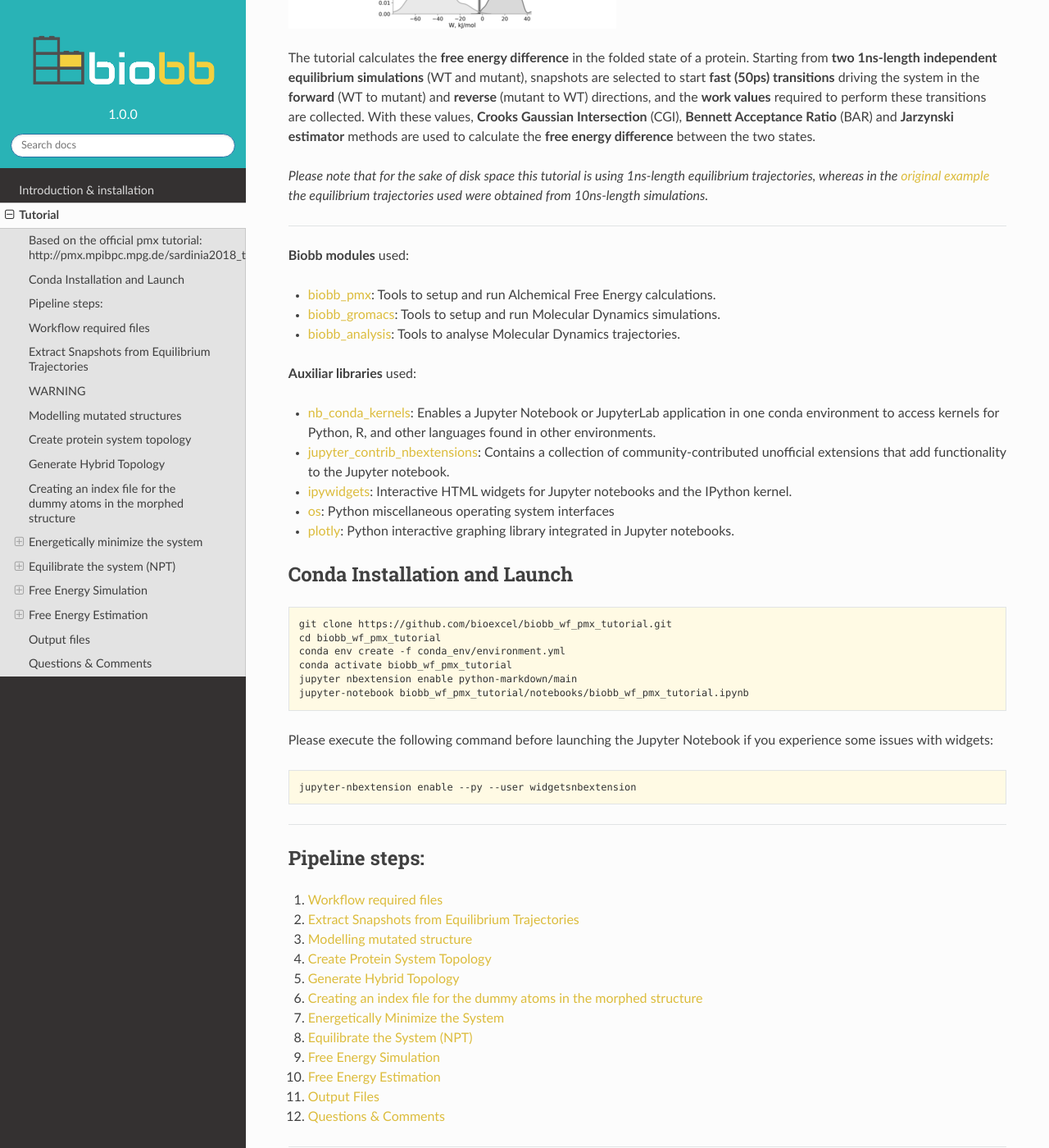
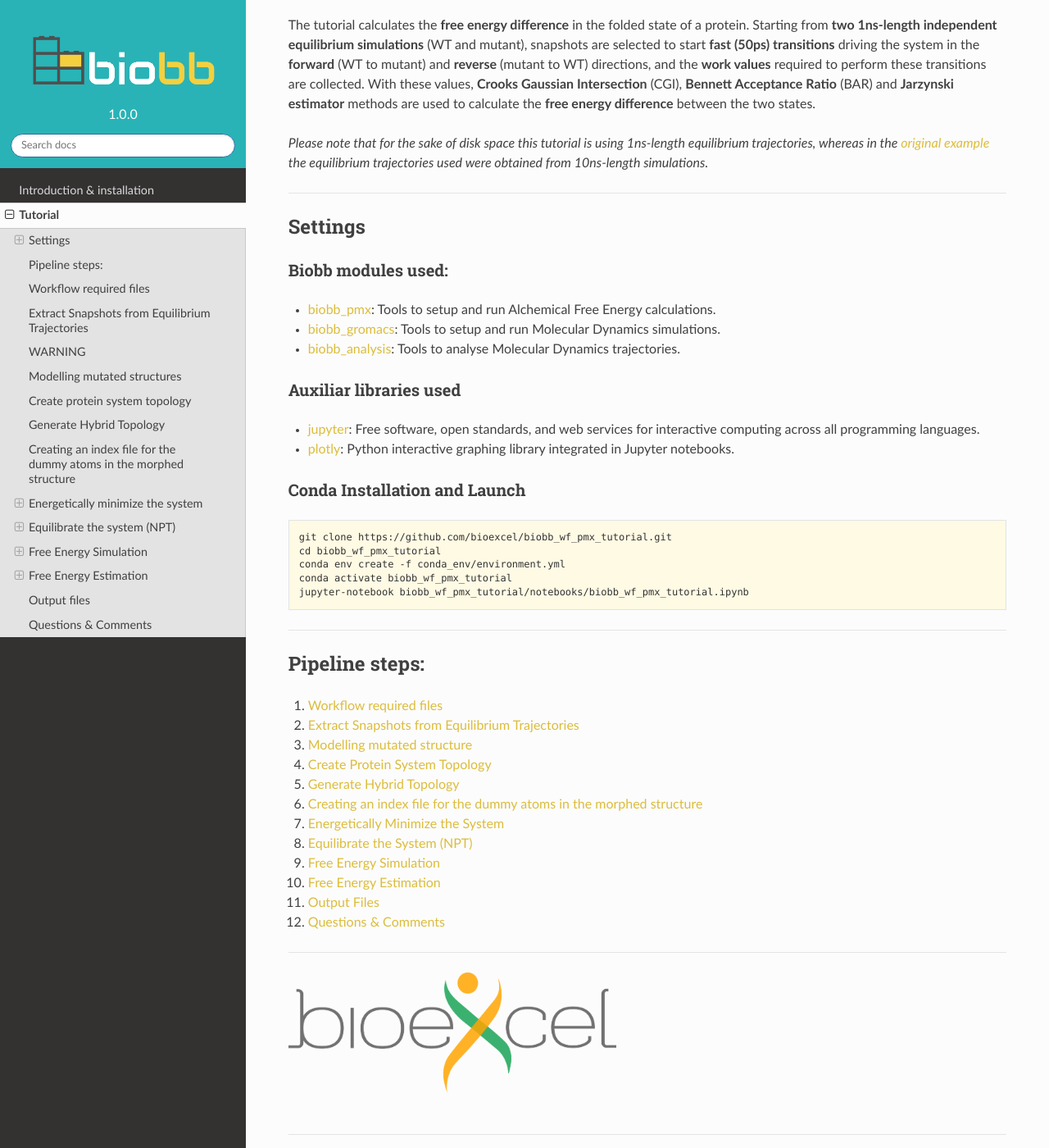
Before and after one commit to bioexcel/biobb_wf_pmx_tutorial, a Sphinx documentation site: the page built from biobb_wf_pmx_tutorial/docs/source/tutorial.md, in a window 1280 px wide and 1400 px high, scrolled down 1114 px. Shown: the whole window at 82% size. Built offline with Sphinx 7.4.7 and the Read the Docs theme 2.0.0, drawn with Linux system fonts in a browser that asks for light colours; some of the changed text lies outside the part shown.

Commit message:
Fixed tutorial introduction

````diff
--- a/biobb_wf_pmx_tutorial/docs/source/tutorial.md
+++ b/biobb_wf_pmx_tutorial/docs/source/tutorial.md
@@ -1,5 +1,5 @@
 # Mutation Free Energy Calculations using BioExcel Building Blocks (biobb)
-### Based on the official pmx tutorial: http://pmx.mpibpc.mpg.de/sardinia2018_tutorial1/index.html
+**Based on the official pmx tutorial:** [http://pmx.mpibpc.mpg.de/sardinia2018_tutorial1/index.html](http://pmx.mpibpc.mpg.de/sardinia2018_tutorial1/index.html)
 ***
 
 This tutorial aims to illustrate how to compute a **fast-growth** **mutation free energy** calculation, step by step, using the **BioExcel Building Blocks library (biobb)**. The particular example used is the **Staphylococcal nuclease** protein (PDB code 1STN), a small, minimal protein, appropriate for a short tutorial.
@@ -12,20 +12,19 @@
 
 *Please note that for the sake of disk space this tutorial is using 1ns-length equilibrium trajectories, whereas in the [original example](http://pmx.mpibpc.mpg.de/sardinia2018_tutorial1/eq.mdp) the equilibrium trajectories used were obtained from 10ns-length simulations.*
 ***
-**Biobb modules** used:
+
+## Settings
+
+### Biobb modules used:
 
  - [biobb_pmx](https://github.com/bioexcel/biobb_pmx): Tools to setup and run Alchemical Free Energy calculations.
  - [biobb_gromacs](https://github.com/bioexcel/biobb_gromacs): Tools to setup and run Molecular Dynamics simulations.
  - [biobb_analysis](https://github.com/bioexcel/biobb_analysis): Tools to analyse Molecular Dynamics trajectories.
 
-**Auxiliar libraries** used:
+### Auxiliar libraries used
 
-* [nb_conda_kernels](https://github.com/Anaconda-Platform/nb_conda_kernels): Enables a Jupyter Notebook or JupyterLab application in one conda environment to access kernels for Python, R, and other languages found in other environments.
-* [jupyter_contrib_nbextensions](https://github.com/ipython-contrib/jupyter_contrib_nbextensions): Contains a collection of community-contributed unofficial extensions that add functionality to the Jupyter notebook.
-* [ipywidgets](https://github.com/jupyter-widgets/ipywidgets): Interactive HTML widgets for Jupyter notebooks and the IPython kernel.
-* [os](https://docs.python.org/3/library/os.html): Python miscellaneous operating system interfaces
+* [jupyter](https://jupyter.org/): Free software, open standards, and web services for interactive computing across all programming languages.
 * [plotly](https://plot.ly/python/offline/): Python interactive graphing library integrated in Jupyter notebooks.
-
 
 ### Conda Installation and Launch
 
@@ -34,18 +33,11 @@
 cd biobb_wf_pmx_tutorial
 conda env create -f conda_env/environment.yml
 conda activate biobb_wf_pmx_tutorial
-jupyter nbextension enable python-markdown/main
 jupyter-notebook biobb_wf_pmx_tutorial/notebooks/biobb_wf_pmx_tutorial.ipynb
 ```
 
-Please execute the following command before launching the Jupyter Notebook if you experience some issues with widgets:
-
-```console
-jupyter-nbextension enable --py --user widgetsnbextension
-```
-
 ***
-### Pipeline steps:
+## Pipeline steps:
  1. [Workflow required files](#input)
  2. [Extract Snapshots from Equilibrium Trajectories](#extract)
  3. [Modelling mutated structure](#mut)
````
Also changed, not shown: README.md (+1 -11 lines), biobb_wf_pmx_tutorial/docs/source/readme.md (+1 -11 lines), biobb_wf_pmx_tutorial/docs/notebooks/biobb_wf_pmx_tutorial.docs.ipynb, 3 other files.
